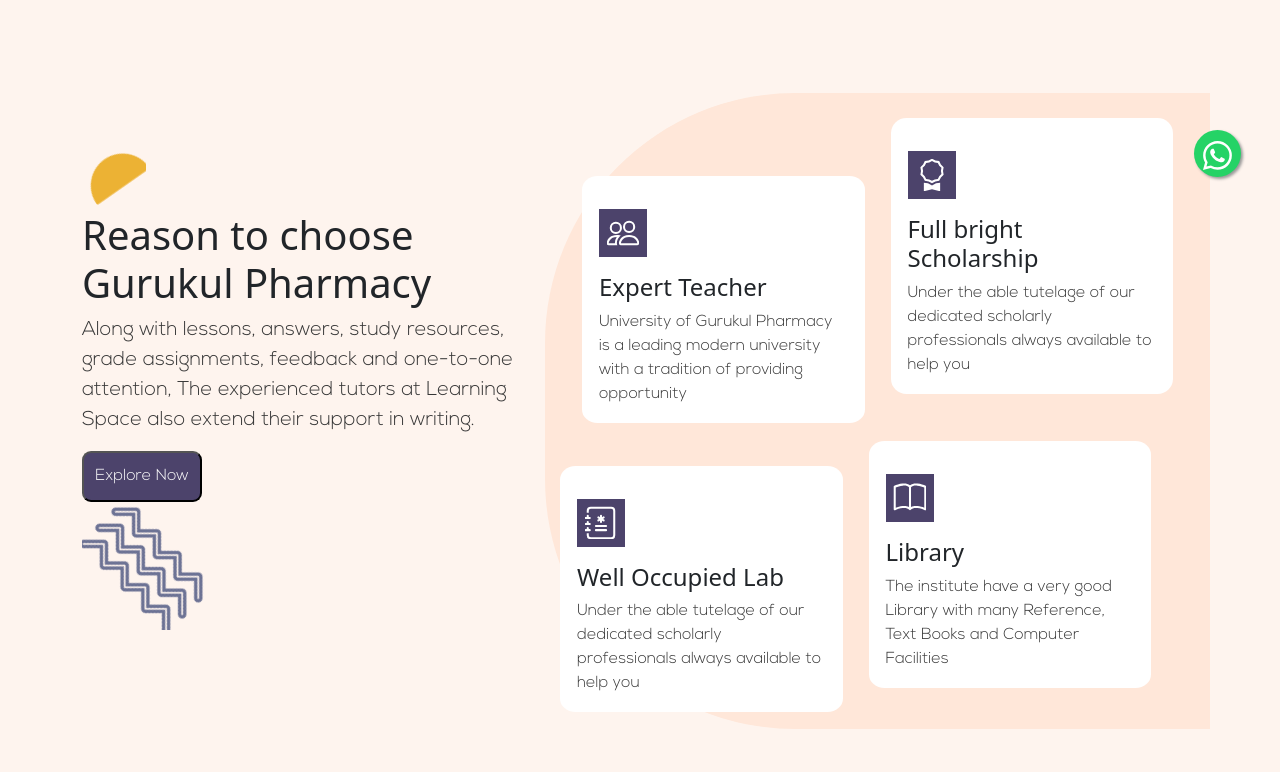
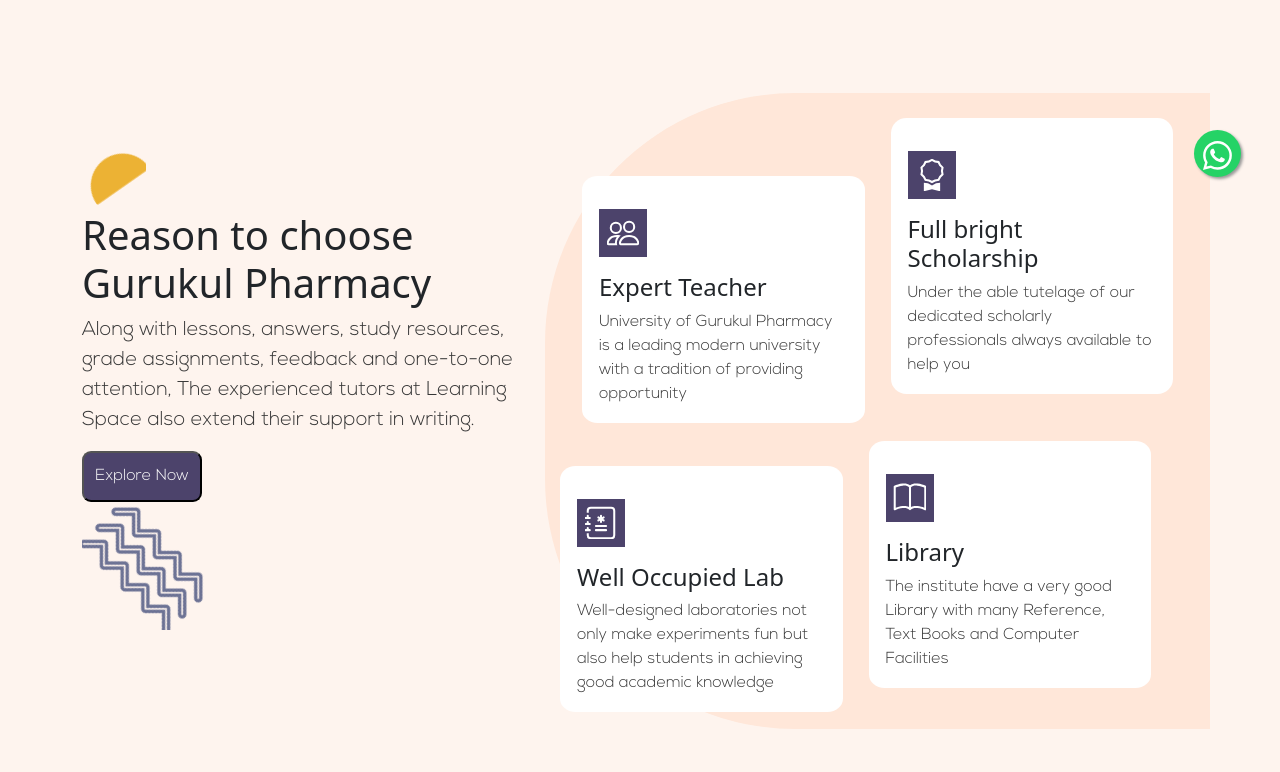
Before and after one commit to pradeep-chauhan/Pharmacy, a Next.js app: page / in a window 1280 px wide. Shown: the part 588-1360 px from the top of the page. Built offline with nearby package versions, Linux system fonts and the light colour scheme.

Commit message:
about us image changed

```diff
--- a/components/CareerPath.jsx
+++ b/components/CareerPath.jsx
@@ -1,7 +1,6 @@
 import React from 'react'
 import Image from 'next/future/image'
 import Image1 from '../images/In progress-pana.svg'
-import { ShieldFillCheck, Clipboard2CheckFill, People, Laptop, Dribbble, Gear } from 'react-bootstrap-icons'
 import Image2 from '../images/pharmacist (1).png'
 import Image3 from '../images/pharmacist (3).png'
 import Image4 from '../images/pharmacist (4).png'
--- a/components/Course.jsx
+++ b/components/Course.jsx
@@ -1,6 +1,7 @@
 import React from 'react'
 import Image from 'next/future/image';
-import Image1 from '../images/imageedit_2_8033402508-removebg-preview.png'
+// import Image1 from '../images/imageedit_2_8033402508-removebg-preview.png'
+import Image1 from '../images/image-removebg-preview.png'
 function Course() {
   return (
     <>
--- a/components/Footer.jsx
+++ b/components/Footer.jsx
@@ -26,7 +26,7 @@ function Footer() {
               <p className="inline d-flex justify-content-start contact-us-paragraph text-white">
                 <Map className="fa fa-map-marker contactIcon "></Map>
                 Gurukul College of Pharmacy
-                Village - Budal, Tehsil- Girwa, Udaipur, Rajasthan
+                Village - Budal, Tehsil- Girwa, Udaipur, Rajasthan 313703
                 {/* Plot No, 101-103, 100 Feet Rd, near Airport road <br></br> Udaipur, Rajasthan 313001 */}
               </p>
               <p className="inline d-flex justify-content-start contact-us-paragraph text-white ">
--- a/components/Info.jsx
+++ b/components/Info.jsx
@@ -2,7 +2,7 @@ import React from 'react'
 import Image from 'next/future/image'
 import Svg1 from '../images/semicircle(1).png'
 import Svg2 from '../images/zigzag-lines-in-side-view-position.png'
-import { People, Award,Book , JournalMedical} from 'react-bootstrap-icons'
+import { People, Award, Book, JournalMedical } from 'react-bootstrap-icons'
 function Info() {
   return (
     <>
@@ -62,8 +62,7 @@ function Info() {
                               <JournalMedical className='fas fa-graduation-cap   icon-info mt-3 mb-3' />
                               <i className="fas fa-diagnoses"></i>
                               <h4 className="card-heading">Well Occupied Lab</h4>
-                              <p className="card-text">Under the able tutelage of our dedicated scholarly professionals always
-                                available to help you</p>
+                              <p className="card-text">Well-designed laboratories not only make experiments fun but also help students in achieving good academic knowledge</p>
                             </div>
                           </div>
                         </div>
--- a/design/common.css
+++ b/design/common.css
@@ -72,7 +72,7 @@ body{
 
 .section1 {
   margin-bottom: 7%;
-  margin-top: 7%;
+  /* margin-top: 7%; */
 }
 
 .hr-border {
```
Also changed, not shown: pages/index.js (+0 -9 lines), images/image-removebg-preview.png (added), images/image2vector.svg (added).
